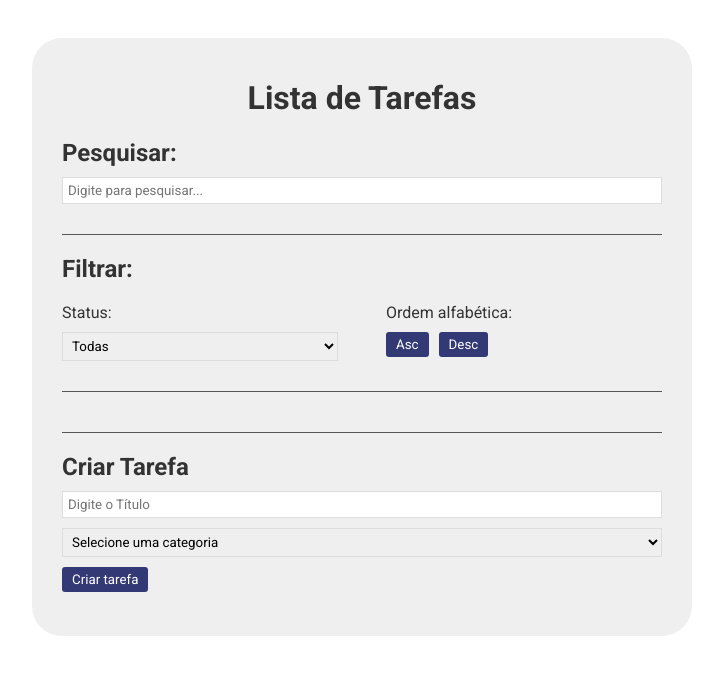
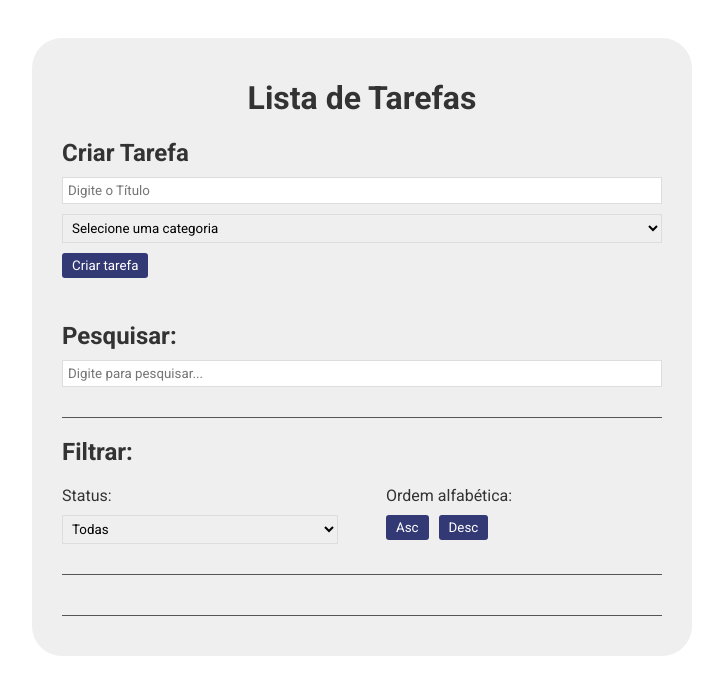
Before and after one commit to Igor-Brandalise/Todo-list, a React (Vite) app: page / in a window 1280 px wide. Shown: the top 694 px of the page, without its empty margins (278-1001 px from the left). Built offline with nearby package versions, Linux system fonts and the light colour scheme.

Commit message:
criação de tarefas no topo

```diff
--- a/src/App.jsx
+++ b/src/App.jsx
@@ -42,7 +42,7 @@ function App() {
   return (
     <div className="app">
       <h1>Lista de Tarefas</h1>
-
+      <TodoForm addTodo={addTodo} />
       <Search search={search} setSearch={setSearch} />
       <Filter filter={filter} setFilter={setFilter} setSort={setSort} />
 
@@ -72,7 +72,6 @@ function App() {
             />
           ))}
       </div>
-      <TodoForm addTodo={addTodo} />
     </div>
   );
 }
```
